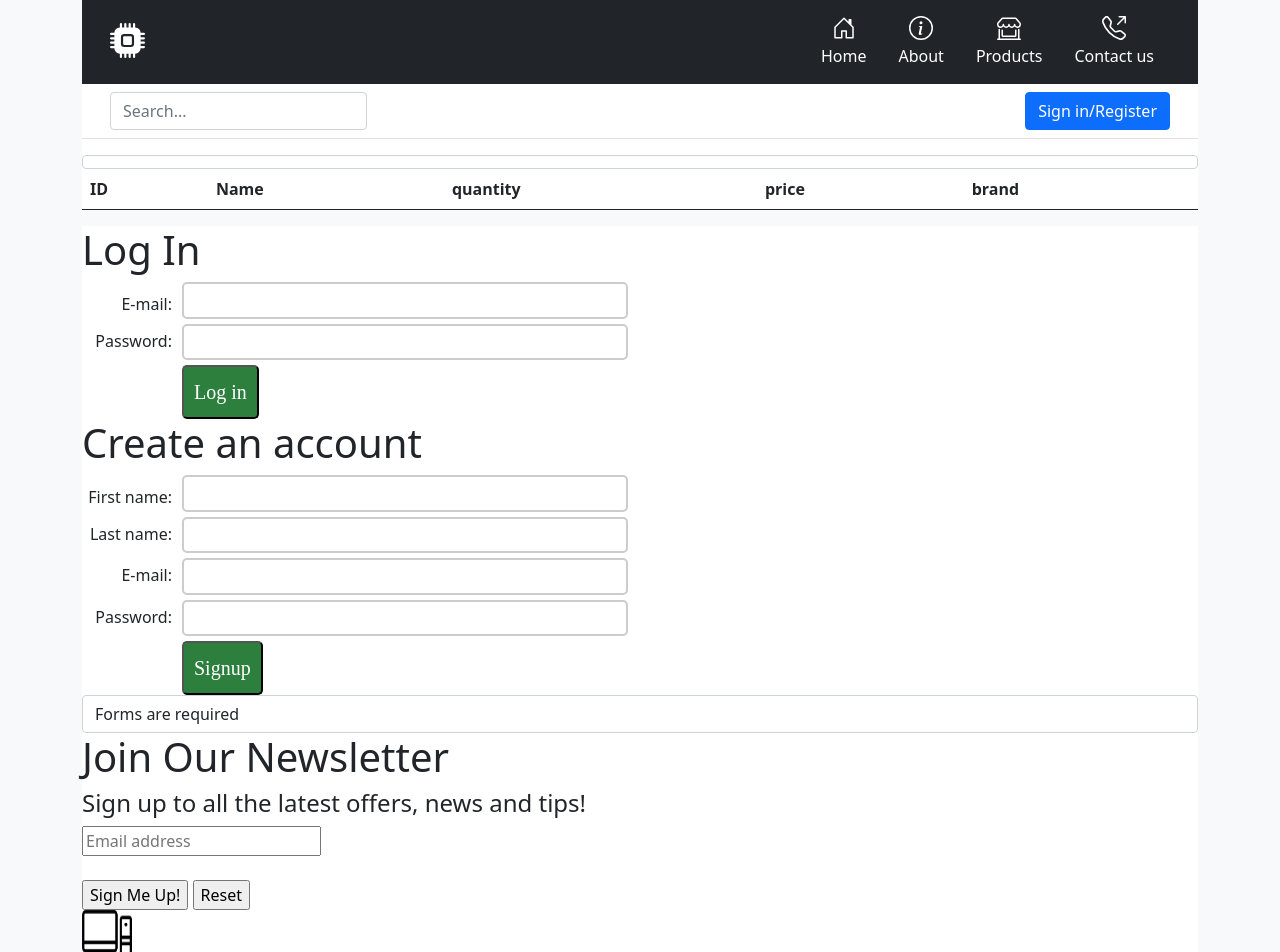
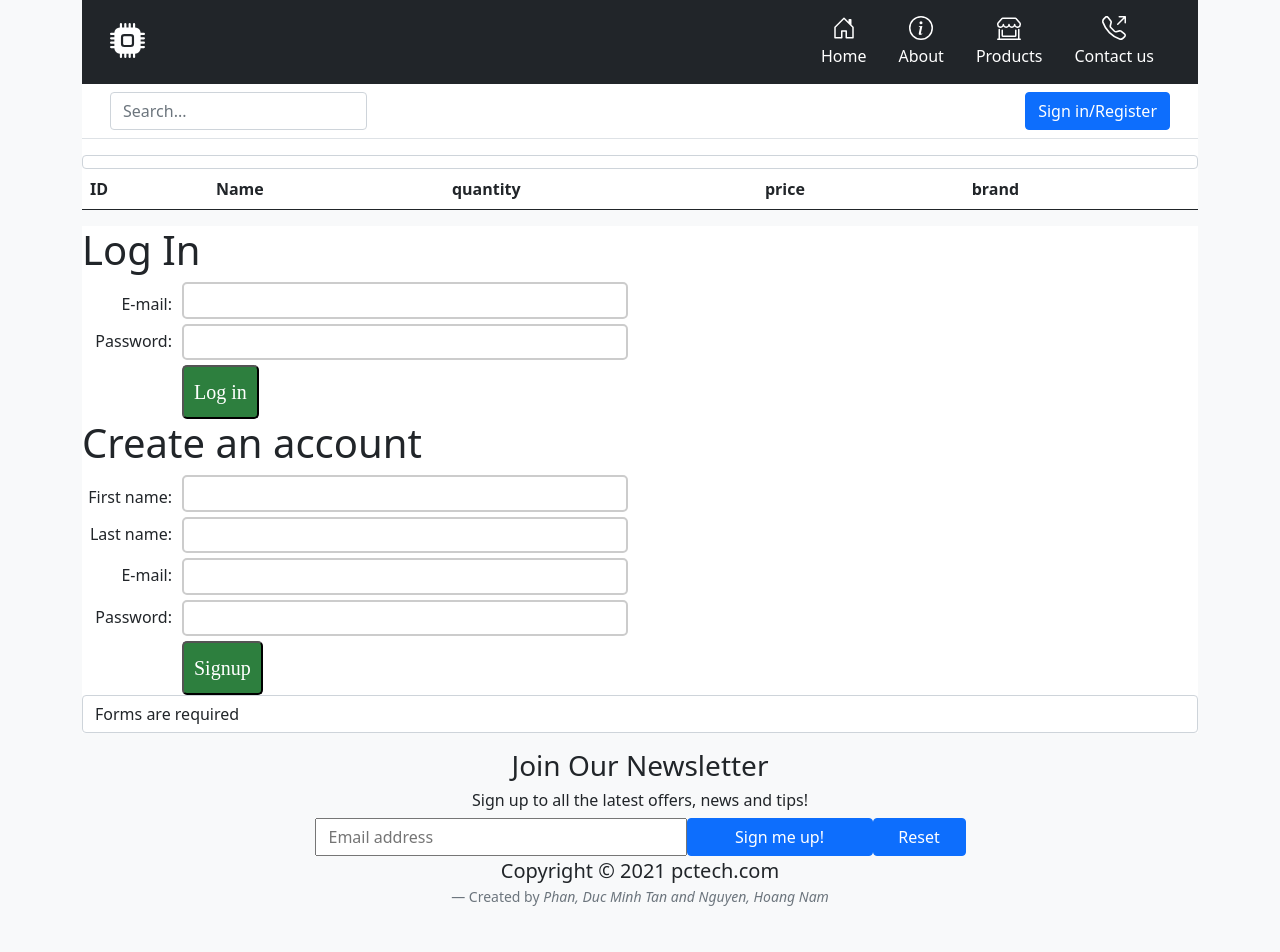
Before and after one commit to TanPhan1112/project2650, a React (Create React App) app in the folder frontend/: page /Account in a window 1280 px wide. Shown: the top 952 px of the page. Built offline with nearby package versions, Linux system fonts and the light colour scheme; what @feathersjs/feathers, @feathersjs/rest-client would draw is missing.

Commit message:
Bootstrap footere

```diff
--- a/frontend/src/Account.tsx
+++ b/frontend/src/Account.tsx
@@ -155,18 +155,30 @@ function Account() {
                             </div>
                         </form>
                     </main>
-                    <footer>
-                        <h1>Join Our Newsletter</h1>
-                        <h4>Sign up to all the latest offers, news and tips!</h4>
-                        <form method="get">
-                            <input type="email" name="email" id="email" placeholder="Email address" />
-                            <br></br>
-                            <br></br>
-                            <input className="signup" type="submit" value="Sign Me Up!" /> <input className="signup" type="reset" />
-                        </form>
-                        <a href="../Home/index.html"><img src="./logo.png" width="50px" height="50px" alt="logo" /></a>
-                        <h5>Copyright &copy; 2021 pctech.com</h5>
-                        <h6><i>Created by Phan, Duc Minh Tan and Nguyen, Hoang Nam</i></h6>
+                    <footer className="footer mt-auto py-3 bg-light">
+                        <div className="container">
+                            <h3 className="text-center">Join Our Newsletter</h3>
+                            <h6 className="text-center">Sign up to all the latest offers, news and tips!</h6>
+
+
+                            <form method="get">
+                                <div className="row justify-content-center">
+                                    <input type="email" className="col-4" name="email" id="email" placeholder="Email address" />
+                                    <input className="col-2 signup btn btn-primary" type="submit" value="Sign me up!" />
+                                    <input className="col-1 signup btn btn-primary" type="reset" />
+                                </div>
+                            </form>
+
+
+                            <figure className="text-center">
+                                <blockquote className="blockquote">
+                                    <p>Copyright &copy; 2021 pctech.com</p>
+                                </blockquote>
+                                <figcaption className="blockquote-footer">
+                                    Created by <cite title="authors">Phan, Duc Minh Tan and Nguyen, Hoang Nam</cite>
+                                </figcaption>
+                            </figure>
+                        </div>
                     </footer>
                 </div>
             </body>
```
